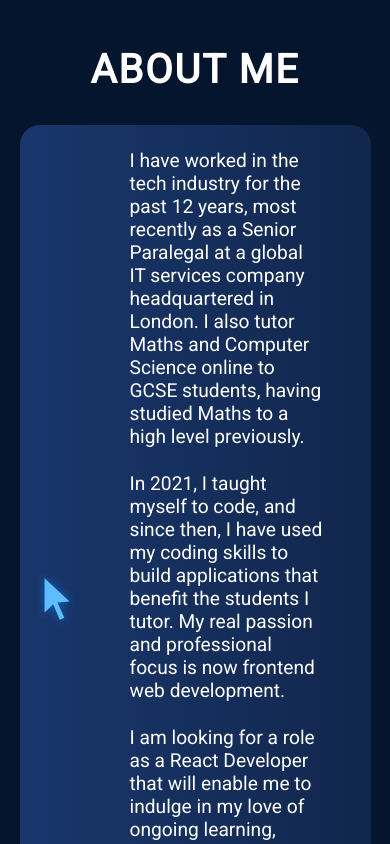
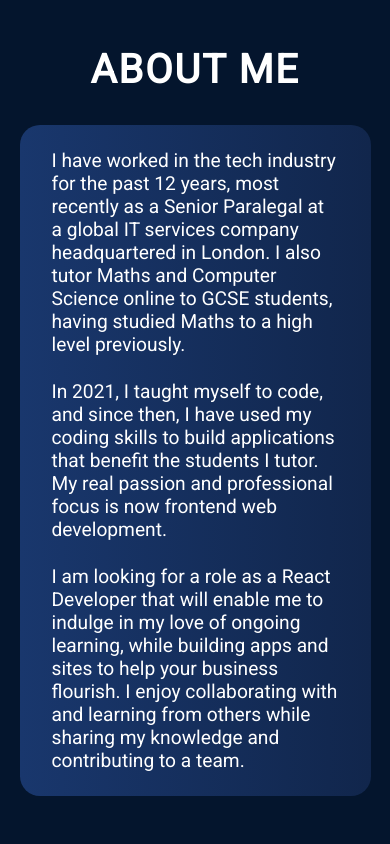
Before and after one commit to Nadia982/portfolio-2024-05, a React (Vite) app: page / in a window 390 px wide. Shown: the part 5320-6164 px from the top of the page. Built offline with nearby package versions, Linux system fonts and the light colour scheme.

Commit message:
removed cursor image from About section on small screens

```diff
--- a/src/components/About/About.jsx
+++ b/src/components/About/About.jsx
@@ -9,7 +9,7 @@ export const About = () => {
 
         <ul className={styles.aboutItems}>
           <li className={styles.aboutItem}>
-            <img src={getImageUrl("about/cursorIcon.png")} alt="cursor icon" />
+            <img className={styles.aboutImage} src={getImageUrl("about/cursorIcon.png")} alt="cursor icon" />
             <div className={styles.aboutItemText}>
 
               <p className={styles.aboutItemPara}>
--- a/src/components/About/About.module.css
+++ b/src/components/About/About.module.css
@@ -41,7 +41,7 @@
   width: var(--width);
   margin: 0;
   width: 100%;
-  padding: 24px 12px;
+  padding: 24px 2rem;
 }
 
 .aboutItem h3 {
@@ -60,14 +60,13 @@
 .aboutItemPara {
   margin-top: 24px;
   font-size: var(--font-s);
-  padding-right: 3rem;
 }
 
 @media screen and (max-width: 830px) {
   .container {
     background-color: transparent;
-    padding-left: 0;
-    padding-right: 0;
+    /* padding-left: 0;
+    padding-right: 0; */
   }
 
   .content {
@@ -82,7 +81,7 @@
     margin-top: 30px;
   }
   .aboutItem {
-    padding-left: 0;
-    padding-right: 0;
+    /* padding-left: 0; */
+    /* padding-right: 0; */
   }
 }
```
